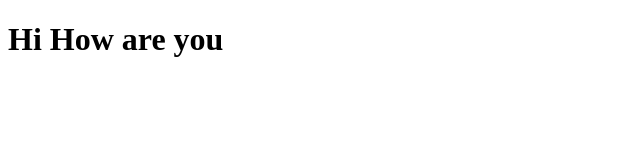
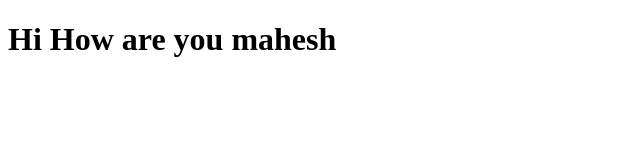
Before and after one commit to Mahesh-7569/Paymentlinks, a website: page mahesh/mahesh.html in a window 1280 px wide. Shown: the whole page, without its empty margins (0-640 px from the left). Drawn offline with Linux system fonts and the light colour scheme.

Commit message:
mahesh folder created

```diff
--- a/mahesh/mahesh.html
+++ b/mahesh/mahesh.html
@@ -6,6 +6,6 @@
     <title>Document</title>
 </head>
 <body>
-    <h1>Hi How are you</h1>
+    <h1>Hi How are you mahesh</h1>
 </body>
 </html>
```
